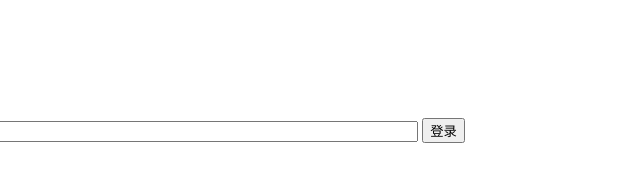
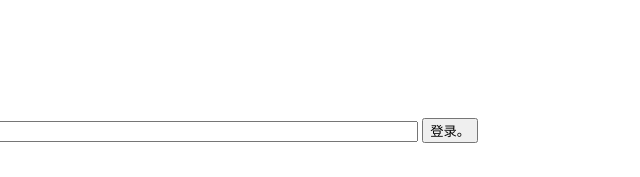
Before and after one commit to sharetemp/wjdrdoc2, a plain HTML site: page dist/htms/wjdrdhm.html in a window 1280 px wide. Shown: the top 177 px of the page, 609-1249 px from the left. Drawn offline with nearby package versions, Linux system fonts and the light colour scheme.

Commit message:
change .

```diff
--- a/dist/htms/wjdrdhm.html
+++ b/dist/htms/wjdrdhm.html
@@ -14,7 +14,7 @@
 
   <label>输入 游戏ID :（进入游戏头像页复制）</label>
   <input type="text" style="width:80%" id="fidInput" placeholder="例如：1332222333" value="">
-    <button onclick="loginlist()">登录</button>
+    <button onclick="loginlist()">登录。</button>
   <label>输入 礼包cdk 列表 (逗号分隔):如WJDR666,WJDRTB6666</label>
   <input hidden type="text" id="cdkInput111" placeholder="例如：1111,2222"  value="WOAIZUGUO520,CHANGJIA520">
   <textarea type="text" id="cdkInput" placeholder="例如：1111,2222"
```
